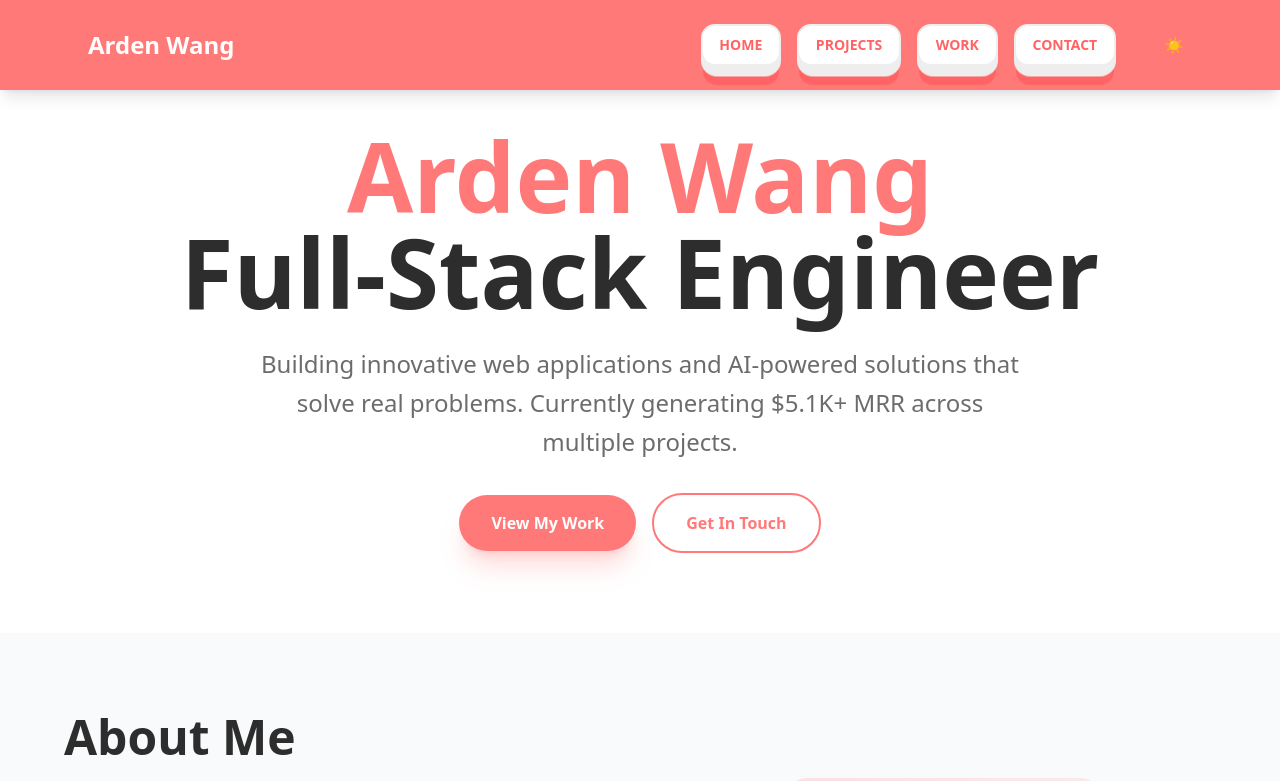
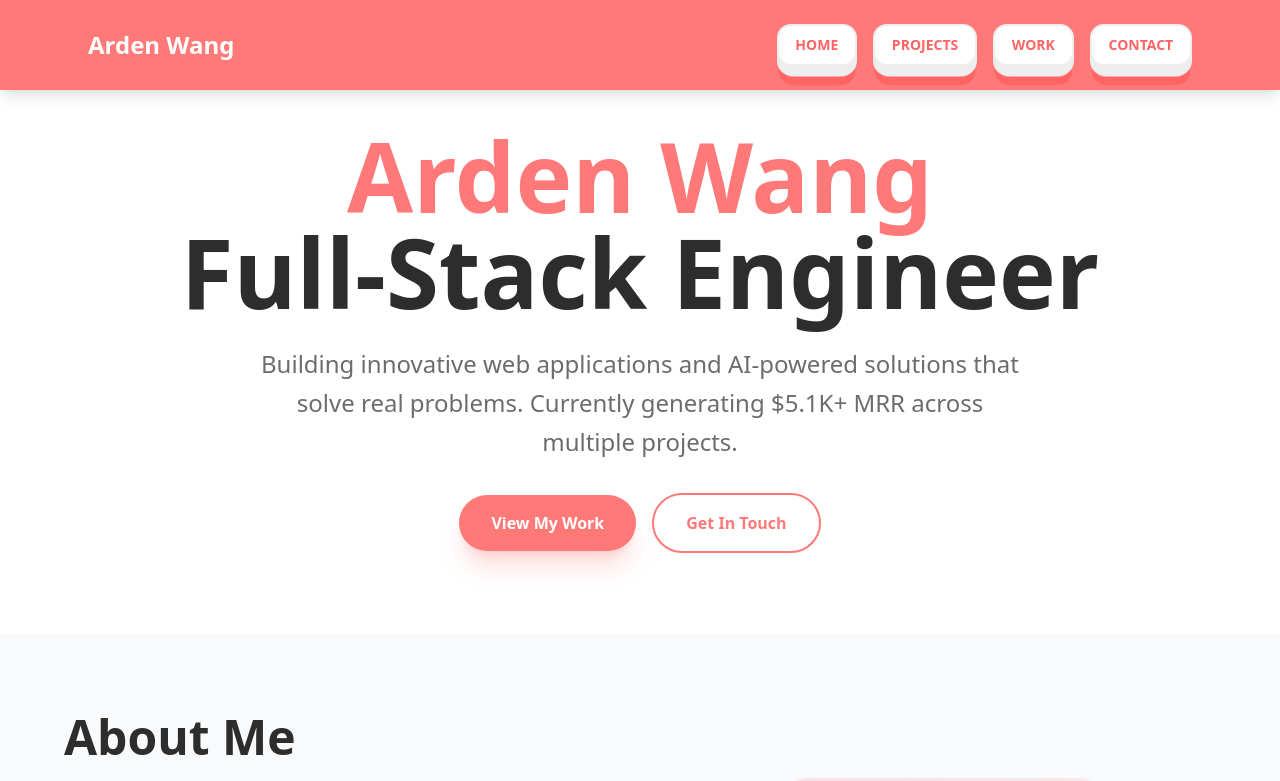
Before and after one commit to ardentwang/ardentwang.github.io, a Next.js app: page / in a window 1280 px wide. Shown: the top 781 px of the page. Built offline with nearby package versions, Linux system fonts and the light colour scheme.

Commit message:
removed theme for now

```diff
--- a/src/components/Navbar.tsx
+++ b/src/components/Navbar.tsx
@@ -2,7 +2,6 @@
 import React from 'react';
 import { useRouter } from 'next/navigation';
 import NavButton from './nav-button';
-import ThemeToggle from './theme-toggle';
 
 const Navbar = () => {
   const router = useRouter();
@@ -33,7 +32,6 @@ const Navbar = () => {
                 </NavButton>
               ))}
             </div>
-            <ThemeToggle />
           </div>
         </div>
       </div>
```
